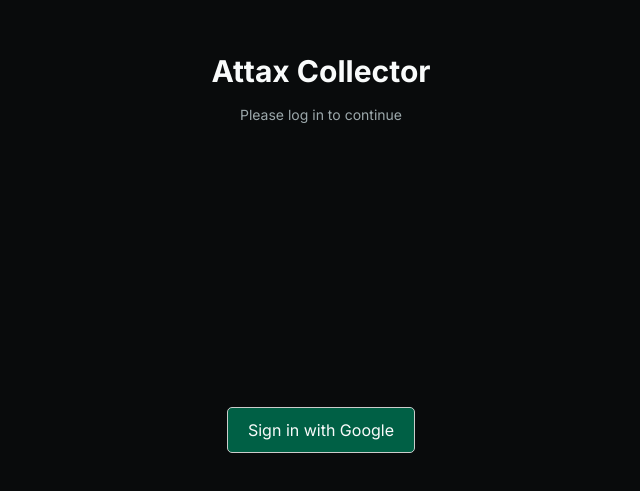
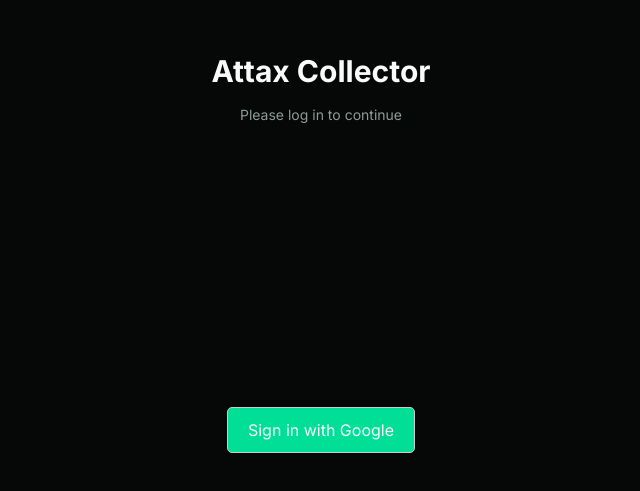
Before and after one commit to ellisandcodesigns/attax_sorter, a Next.js app: page / in a window 1280 px wide. Shown: the part 147-638 px from the top of the page, without its empty margins (319-959 px from the left). Built offline with nearby package versions, Linux system fonts and the light colour scheme; no server answers.

Commit message:
fix ui issues

```diff
--- a/src/app/globals.css
+++ b/src/app/globals.css
@@ -32,77 +32,95 @@
 }
 
 :root {
-  --background: oklch(0.148 0.004 228.8);
-  --foreground: oklch(0.987 0.002 197.1);
-  --card: oklch(0.218 0.008 223.9);
-  --card-foreground: oklch(0.987 0.002 197.1);
-  --popover: oklch(0.218 0.008 223.9);
-  --popover-foreground: oklch(0.987 0.002 197.1);
-  --primary: oklch(0.432 0.095 166.913);
-  --primary-foreground: oklch(0.977 0.014 308.299);
-  --secondary: #112220;
-  --secondary-card: #152D2A;
-  --secondary-foreground: oklch(0.985 0 0);
-  --muted: oklch(0.275 0.011 216.9);
-  --muted-foreground: oklch(0.723 0.014 214.4);
-  --accent: #1BC8A0;
-  --accent-foreground: oklch(0.987 0.002 197.1);
-  --destructive: oklch(0.704 0.191 22.216);
-  --destructive-foreground: 210 40% 98%;
-  --border: oklch(1 0 0 / 10%);
-  --input: oklch(1 0 0 / 15%);
-  --ring: oklch(0.56 0.021 213.5);
-  --chart-1: oklch(0.845 0.143 164.978);
-  --chart-2: oklch(0.696 0.17 162.48);
-  --chart-3: oklch(0.596 0.145 163.225);
-  --chart-4: oklch(0.508 0.118 165.612);
-  --chart-5: oklch(0.432 0.095 166.913);
-  --sidebar: oklch(0.218 0.008 223.9);
-  --sidebar-foreground: oklch(0.987 0.002 197.1);
-  --sidebar-primary: oklch(0.627 0.265 303.9);
-  --sidebar-primary-foreground: oklch(0.977 0.014 308.299);
-  --sidebar-accent: oklch(0.275 0.011 216.9);
-  --sidebar-accent-foreground: oklch(0.987 0.002 197.1);
-  --sidebar-border: oklch(1 0 0 / 10%);
-  --sidebar-ring: oklch(0.56 0.021 213.5);
-  --radius: 0.5rem;
+  /* Ultra-dark deep charcoal gray backdrop */
+  --background: oklch(0.129 0.005 180);
+  --foreground: oklch(0.985 0.002 180);
 
+  /* Slate-teal container cards with thin dark borders */
+  --card: oklch(0.183 0.012 195);
+  --card-foreground: oklch(0.985 0.002 180);
+  --popover: oklch(0.183 0.012 195);
+  --popover-foreground: oklch(0.985 0.002 180);
+
+  /* Primary Branding: Vivid Faltan Neon Green */
+  --primary: oklch(0.792 0.187 162);
+  --primary-foreground: oklch(0.129 0.005 180);
+
+  /* Secondary / Secondary Card Tones */
+  --secondary: oklch(0.231 0.018 195);
+  --secondary-card: oklch(0.26 0.02 195);
+  --secondary-foreground: oklch(0.985 0.002 180);
+
+  /* Muted Text and Gray Sub-headers */
+  --muted: oklch(0.28 0.01 180);
+  --muted-foreground: oklch(0.68 0.015 180);
+
+  /* Interactive elements / Bright highlights */
+  --accent: oklch(0.792 0.187 162);
+  --accent-foreground: oklch(0.129 0.005 180);
+
+  /* Destructive & Special Charts (Including the Streak Orange Accent) */
+  --destructive: oklch(0.63 0.18 45); /* Warm Streak Orange/Red */
+  --destructive-foreground: oklch(0.985 0.002 180);
+
+  --border: oklch(1 0 0 / 6%);
+  --input: oklch(1 0 0 / 8%);
+  --ring: oklch(0.792 0.187 162 / 30%);
+
+  /* Neon green to teal telemetry step-downs for progress components */
+  --chart-1: oklch(0.792 0.187 162);
+  --chart-2: oklch(0.72 0.16 165);
+  --chart-3: oklch(0.65 0.14 168);
+  --chart-4: oklch(0.58 0.12 172);
+  --chart-5: oklch(0.51 0.10 175);
+
+  --sidebar: oklch(0.15 0.008 180);
+  --sidebar-foreground: oklch(0.985 0.002 180);
+  --sidebar-primary: oklch(0.792 0.187 162);
+  --sidebar-primary-foreground: oklch(0.129 0.005 180);
+  --sidebar-accent: oklch(0.22 0.012 195);
+  --sidebar-accent-foreground: oklch(0.985 0.002 180);
+  --sidebar-border: oklch(1 0 0 / 6%);
+  --sidebar-ring: oklch(0.792 0.187 162 / 30%);
+
+  --radius: 1rem; /* Bumping radius to 1rem to match the highly rounded UI cards */
 }
 
+/* Duplicating core color map values cleanly to dark block fallback structures */
 .dark {
-  --background: oklch(0.148 0.004 228.8);
-  --foreground: oklch(0.987 0.002 197.1);
-  --card: oklch(0.218 0.008 223.9);
-  --card-foreground: oklch(0.987 0.002 197.1);
-  --popover: oklch(0.218 0.008 223.9);
-  --popover-foreground: oklch(0.987 0.002 197.1);
-  --primary: oklch(0.432 0.095 166.913);
-  --primary-foreground: oklch(0.977 0.014 308.299);
-  --secondary: #112220;
-  --secondary-card: #152D2A;
-  --secondary-foreground: oklch(0.985 0 0);
-  --muted: oklch(0.275 0.011 216.9);
-  --muted-foreground: oklch(0.723 0.014 214.4);
-  --accent: #1BC8A0;
-  --accent-foreground: oklch(0.987 0.002 197.1);
-  --destructive: oklch(0.704 0.191 22.216);
-  --destructive-foreground: 210 40% 98%;
-  --border: oklch(1 0 0 / 10%);
-  --input: oklch(1 0 0 / 15%);
-  --ring: oklch(0.56 0.021 213.5);
-  --chart-1: oklch(0.845 0.143 164.978);
-  --chart-2: oklch(0.696 0.17 162.48);
-  --chart-3: oklch(0.596 0.145 163.225);
-  --chart-4: oklch(0.508 0.118 165.612);
-  --chart-5: oklch(0.432 0.095 166.913);
-  --sidebar: oklch(0.218 0.008 223.9);
-  --sidebar-foreground: oklch(0.987 0.002 197.1);
-  --sidebar-primary: oklch(0.627 0.265 303.9);
-  --sidebar-primary-foreground: oklch(0.977 0.014 308.299);
-  --sidebar-accent: oklch(0.275 0.011 216.9);
-  --sidebar-accent-foreground: oklch(0.987 0.002 197.1);
-  --sidebar-border: oklch(1 0 0 / 10%);
-  --sidebar-ring: oklch(0.56 0.021 213.5);
+  --background: oklch(0.129 0.005 180);
+  --foreground: oklch(0.985 0.002 180);
+  --card: oklch(0.183 0.012 195);
+  --card-foreground: oklch(0.985 0.002 180);
+  --popover: oklch(0.183 0.012 195);
+  --popover-foreground: oklch(0.985 0.002 180);
+  --primary: oklch(0.792 0.187 162);
+  --primary-foreground: oklch(0.129 0.005 180);
+  --secondary: oklch(0.231 0.018 195);
+  --secondary-card: oklch(0.26 0.02 195);
+  --secondary-foreground: oklch(0.985 0.002 180);
+  --muted: oklch(0.28 0.01 180);
+  --muted-foreground: oklch(0.68 0.015 180);
+  --accent: oklch(0.792 0.187 162);
+  --accent-foreground: oklch(0.129 0.005 180);
+  --destructive: oklch(0.63 0.18 45);
+  --destructive-foreground: oklch(0.985 0.002 180);
+  --border: oklch(1 0 0 / 6%);
+  --input: oklch(1 0 0 / 8%);
+  --ring: oklch(0.792 0.187 162 / 30%);
+  --chart-1: oklch(0.792 0.187 162);
+  --chart-2: oklch(0.72 0.16 165);
+  --chart-3: oklch(0.65 0.14 168);
+  --chart-4: oklch(0.58 0.12 172);
+  --chart-5: oklch(0.51 0.10 175);
+  --sidebar: oklch(0.15 0.008 180);
+  --sidebar-foreground: oklch(0.985 0.002 180);
+  --sidebar-primary: oklch(0.792 0.187 162);
+  --sidebar-primary-foreground: oklch(0.129 0.005 180);
+  --sidebar-accent: oklch(0.22 0.012 195);
+  --sidebar-accent-foreground: oklch(0.985 0.002 180);
+  --sidebar-border: oklch(1 0 0 / 6%);
+  --sidebar-ring: oklch(0.792 0.187 162 / 30%);
 }
 
 @layer base {
@@ -111,6 +129,10 @@
   }
   body {
     @apply bg-background text-foreground;
+    -webkit-touch-callout: none;
+    -webkit-user-select: none;
+    -ms-user-select: none;
+    user-select: none;
   }
   html {
     @apply font-sans;
@@ -121,7 +143,14 @@
   }
   img {
     @apply select-none;
-    -webkit-touch-callout: none;
+    -webkit-user-drag: none;
+    user-drag: none;
+    -o-user-drag: none;
+  }
+  .input, textarea {
+    -webkit-user-select: text;
+    -ms-user-select: text;
+    user-select: text;
   }
 }
 
@@ -169,6 +198,6 @@
 }
 
 .image-touch {
-      @apply select-none;
-    -webkit-touch-callout: none;
+  @apply select-none;
+  -webkit-touch-callout: none;
 }
--- a/src/components/DashboardLayout.tsx
+++ b/src/components/DashboardLayout.tsx
@@ -38,7 +38,7 @@ export default function DashboardLayout() {
     "Collector";
 
   return (
-    <div className="w-full mx-auto flex flex-col justify-center">
+    <div className="w-full mx-auto flex flex-col justify-center max-w-4xl">
       {/* Header Action Section */}
       <div className="flex justify-between items-center border-b p-4 md:p-9 md:pt-0 w-full">
         <span className="text-sm text-muted-foreground">Hi, {displayUserText}!</span>
@@ -46,11 +46,11 @@ export default function DashboardLayout() {
           <DropdownMenu>
             <DropdownMenuTrigger  asChild><Menu className="cursor-pointer hover:opacity-70"/></DropdownMenuTrigger>
             <DropdownMenuContent align="end">
-                <DropdownMenuItem className="text-xs h-8 px-3 rounded-lg bg-primary w-full text-center">
+                <DropdownMenuItem className="text-xs rounded-lg bg-primary w-full text-center">
 
                   <button
                   onClick={() => signOut()}
-                  className=" hover:text-white transition-colors text-center text-xs font-semibold cursor-pointer w-full"
+                  className=" hover:text-white transition-colors text-center text-xs font-semibold cursor-pointer w-full px-4 py-2"
                 >
                   Sign Out
                 </button>
--- a/src/components/ui/CardTile.tsx
+++ b/src/components/ui/CardTile.tsx
@@ -4,9 +4,10 @@ import Image from "next/image";
 import { FlatCard } from "@/lib/types/cards";
 import { Card } from "@/components/ui/card";
 import { Badge } from "@/components/ui/badge";
-import { Check } from "lucide-react"; // Import icons for indicators
+import { Check, Minus, Plus } from "lucide-react";
 import { cn } from "@/lib/utils";
 import { useCollection } from "@/hooks/CollectionContext";
+import { Button } from "./button";
 
 interface CardTileProps {
   card: FlatCard;
@@ -18,15 +19,14 @@ interface CardTileProps {
 const CardTile = ({ card, owned, duplicates, onClick }: CardTileProps) => {
   const logo = card.clubLogo ?? "";
   const hasValidLogo = typeof logo === "string" && logo.trim().length > 0;
-  const {removeCard, removeAllCards} = useCollection();
-  const [holding, setHolding] = useState(false);
+  const { removeCard, removeAllCards } = useCollection();
   const [longHold, setLongHold] = useState(false);
 
   const holdStartTime = useRef<number>(0);
   const holdInterval = useRef<NodeJS.Timeout | null>(null);
   const actionTaken = useRef(false);
 
-const HOLD_THRESHOLD = 600; // long hold threshold
+  const HOLD_THRESHOLD = 600;
 
   const handlePointerDown = (e: React.PointerEvent) => {
     if (e.pointerType === "mouse" && e.button !== 0) return;
@@ -36,8 +36,6 @@ const handlePointerDown = (e: React.PointerEvent) => {
 
     holdInterval.current = setInterval(() => {
       const elapsed = Date.now() - holdStartTime.current;
-
-    if (elapsed > 150) setHolding(true);
       if (elapsed > HOLD_THRESHOLD) setLongHold(true);
     }, 16);
   };
@@ -49,21 +47,10 @@ const handlePointerUp = () => {
 
     clearInterval(holdInterval.current!);
     holdInterval.current = null;
-
-  setHolding(false);
     setLongHold(false);
 
-   // 1. CLEAR CUT LONG HOLD (Wipe all)
     if (elapsed >= HOLD_THRESHOLD) {
       removeAllCards(card.uid);
-  }
-  // 2. SHORT HOLD (Remove single duplicate)
-  else if (elapsed >= 150) {
-    removeCard(card.uid);
-  }
-  // 3. FAST TAP (Add card / duplicate)
-  else {
-    onClick(); // Maps to addCard(card.uid) in parent
     }
 
     actionTaken.current = true;
@@ -75,13 +62,15 @@ const clearHold = () => {
       clearInterval(holdInterval.current);
       holdInterval.current = null;
     }
-
     holdStartTime.current = 0;
-  setHolding(false);
     setLongHold(false);
   };
 
-
+  // Prevent event bubbling up to the Card parent wrapper
+  const handleButtonClick = (e: React.MouseEvent, action: () => void) => {
+    e.stopPropagation();
+    action();
+  };
 
   return (
     <Card
@@ -90,54 +79,43 @@ const clearHold = () => {
       onPointerLeave={clearHold}
       onPointerCancel={clearHold}
       className={cn(
-        "w-full h-60 p-4 rounded-xl flex flex-col justify-between relative cursor-pointer transition-transform",
-        holding && "scale-95 opacity-80",
+        "w-full h-70 p-4 rounded-xl flex flex-col justify-between relative cursor-pointer transition-transform",
         longHold && "ring-2 ring-red-500",
         owned ? "border border-primary" : "bg-card border border-border"
       )}
     >
       {/* Top Bar: Badge ID and Owned Indicator */}
-      <div className="z-10 flex  w-full p-1 justify-between">
-        {/* Card Number Badge */}
+      <div className="z-10 flex w-full p-1 justify-between">
         <Badge
           variant="secondary"
-          className={`
-            ${owned ? "bg-accent border-emerald-800" : "bg-accent border-neutral-800"}`}
+          className={owned ? "bg-accent border-emerald-800" : "bg-accent border-neutral-800"}
         >
           {card.club ? `${card.club.substring(0, 3)}-` : "CARD-"}{card.card_number ?? "??"}
         </Badge>
 
-        {/* Owned Status Checkmark / Duplicate Badge */}
         {owned && (
           <div className="bg-primary rounded-xl w-5 h-5 flex items-center justify-center">
-            <Check className="w-3.5 h-3.5 text-black stroke-3" />
+            <Check className="w-3.5 h-3.5 text-foreground stroke-3" />
           </div>
         )}
-
       </div>
 
-      {/* Background Graphic Box (Centered Big Number & Faded Logo) */}
-      <div className="relative flex w-full h-full items-center justify-center">
-
-        {/* Faded Background Club Logo overlay */}
         {hasValidLogo ? (
           <Image
             src={card.clubLogo}
             alt=""
-              className={`image-touch mix-blend-luminosity object-center object-contain w-60 h-60 ${card.club === "Tottenham Hotspur" ? "opacity-100 mix-blend-color" : "opacity-25"}`}
+            className={`absolute! p-10 inset-0 image-touch w-full h-full ${card.club === "Tottenham Hotspur" ? "opacity-60 mix-blend-color" : "opacity-25"}`}
             fill
             unoptimized
           />
-        ): (
+        ) : (
           <span className="text-4xl font-bold tracking-tighter select-none font-sans text-center opacity-5">
             {card.card_number}
           </span>
-        )
-        }
-      </div>
+        )}
 
-      {/* Bottom Text Area: Identification Descriptions */}
-      <div className="z-10 w-full mt-auto space-y-0.5 p-1">
+      {/* Bottom Text Area */}
+      <div className="z-10 w-full mt-auto space-y-0.5 p-1 mb-2">
         <h3 className="truncate text-[11px] font-black uppercase tracking-wide">
           {card.name || "Unnamed Entry"}
         </h3>
@@ -146,12 +124,27 @@ const clearHold = () => {
         </p>
       </div>
 
-      {/* Floating Duplicates Counter Overlay */}
-      {duplicates > 1 && (
-        <div className="absolute right-3 bottom-3 z-20 bg-primary text-black font-black text-sm px-1 rounded-sm shadow-sm">
-          ×{duplicates}
+        <div className="w-full flex justify-between items-center z-20">
+          <Button
+            onClick={(e) => handleButtonClick(e, () => removeCard(card.uid))}
+            onPointerDown={(e) => e.stopPropagation()} // Blocks card long press initiation
+            className="cursor-pointer"
+            variant="secondary"
+          >
+            <Minus />
+          </Button>
+
+          <span className="font-bold select-none">{duplicates}</span>
+
+          <Button
+            onClick={(e) => handleButtonClick(e, onClick)}
+            onPointerDown={(e) => e.stopPropagation()} // Blocks card long press initiation
+            className="cursor-pointer"
+            variant="secondary"
+          >
+            <Plus />
+          </Button>
         </div>
-      )}
     </Card>
   );
 };
```
Lines whose indentation alone changed are shown as unchanged.
